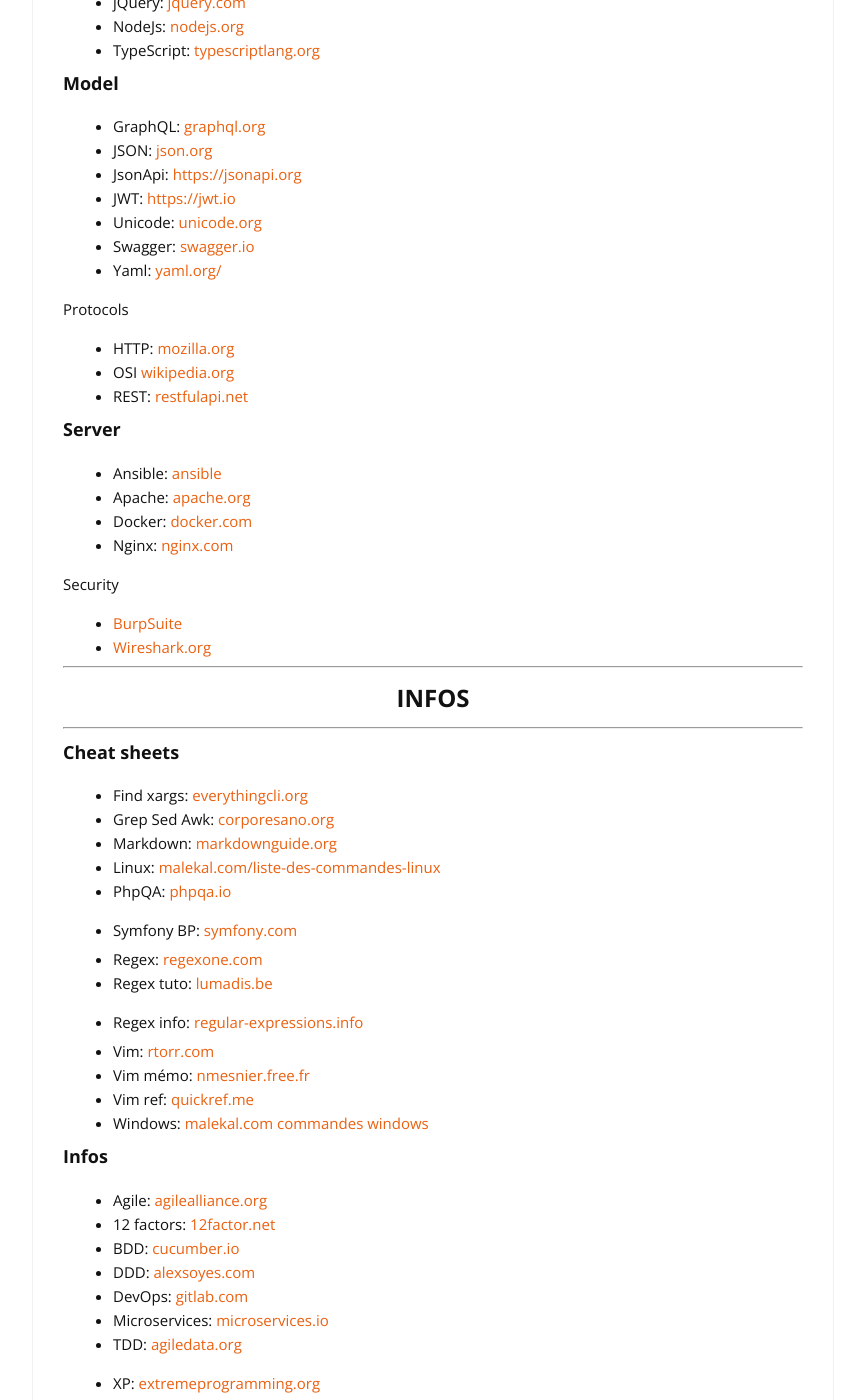
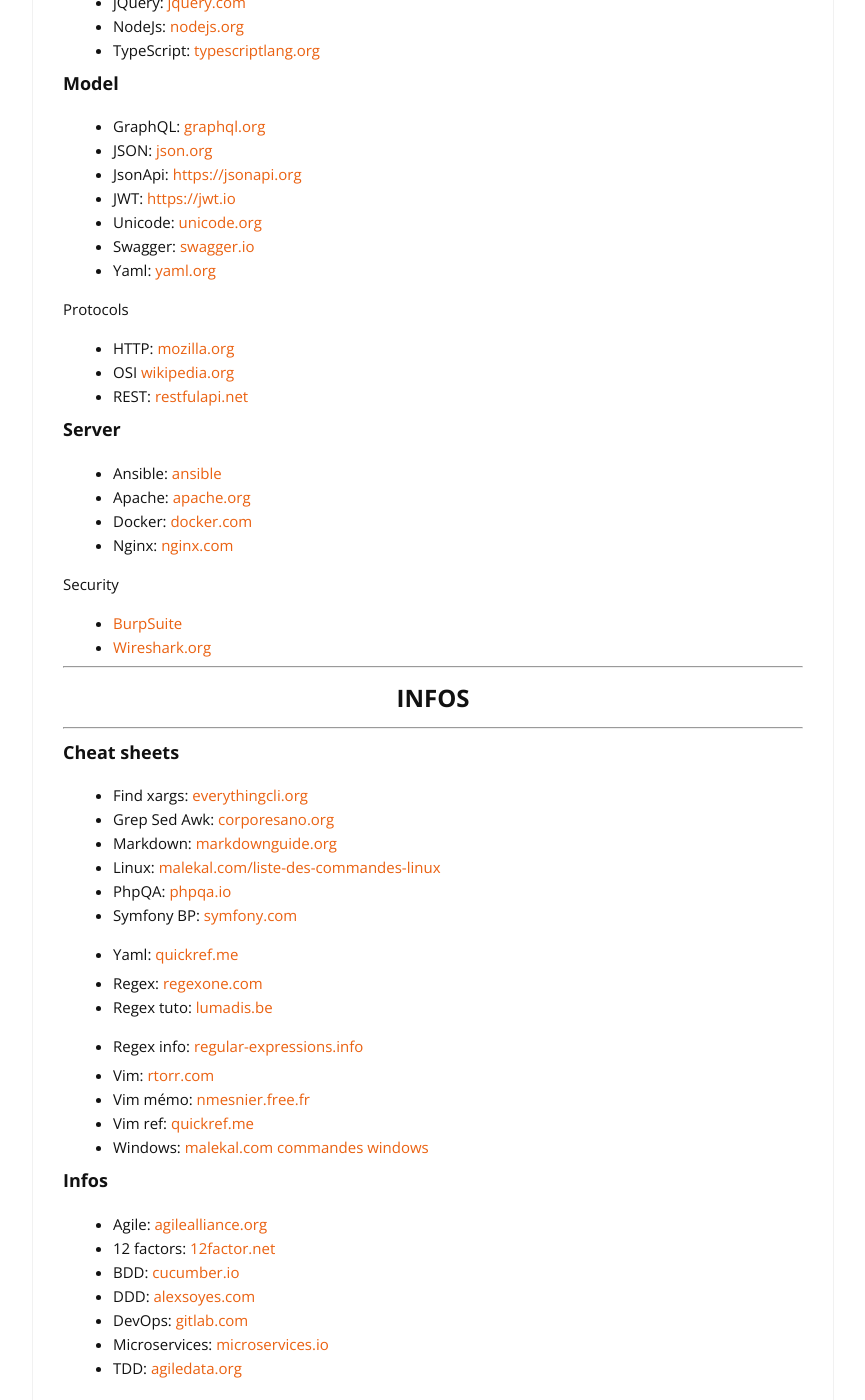
Before and after one commit to cylmat/cylmat.github.io, a Jekyll site: the page built from _pages/USEFUL.md, in a window 1280 px wide and 1400 px high, scrolled down 2393 px. Shown: the whole window, without its empty margins (207-1072 px from the left). Built offline with Jekyll 4.4.1, drawn with Linux system fonts in a browser that asks for light colours; nearby versions of some CDN libraries.

Commit message:
Update USEFUL.md

```diff
--- a/_pages/USEFUL.md
+++ b/_pages/USEFUL.md
@@ -102,7 +102,7 @@
 + JWT: [https://jwt.io](https://jwt.io)
 + Unicode: [unicode.org](https://home.unicode.org)
 + Swagger: [swagger.io](https://swagger.io)
-+ Yaml: [yaml.org/](https://yaml.org)
++ Yaml: [yaml.org](https://yaml.org)
 
 Protocols
 - HTTP: [mozilla.org](https://developer.mozilla.org/fr/docs/Web/HTTP)
@@ -129,6 +129,7 @@
 - Linux: [malekal.com/liste-des-commandes-linux](https://www.malekal.com/liste-des-commandes-linux)
 - PhpQA: [phpqa.io](https://phpqa.io)
 - Symfony BP: [symfony.com](https://symfony.com/doc/current/best_practices.html)
+- Yaml: [quickref.me](https://quickref.me/yaml.html)
 
 + Regex: [regexone.com](https://regexone.com)
 + Regex tuto: [lumadis.be](https://lumadis.be/regex)
```
